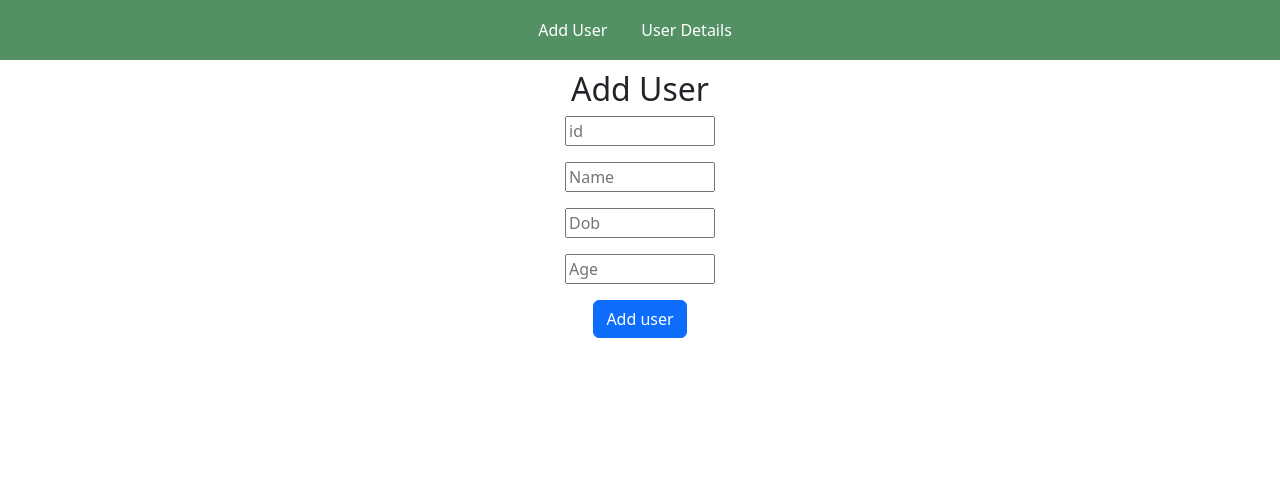
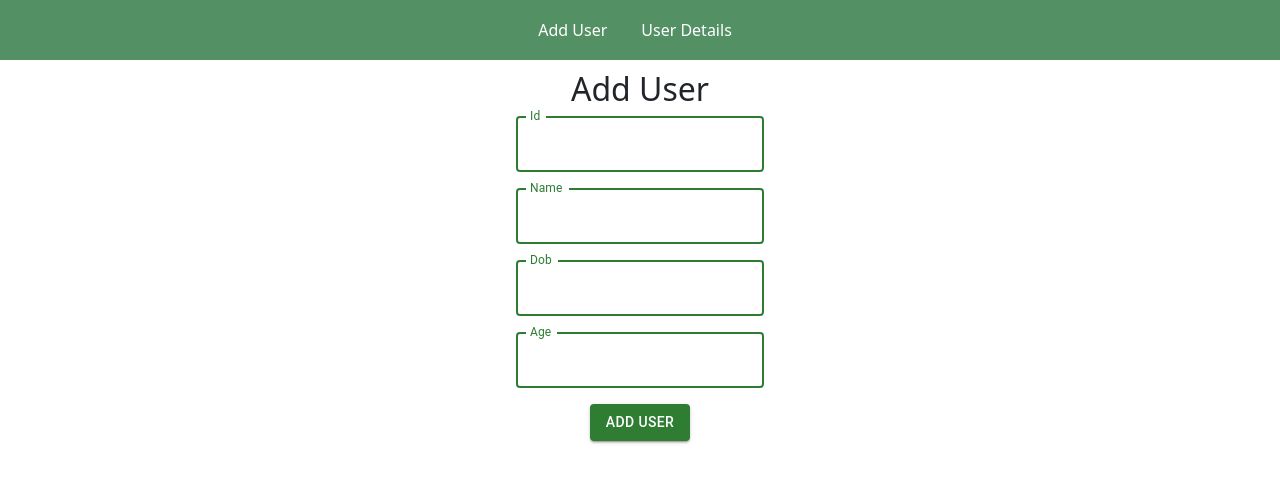
Before and after one commit to Imran0M/main-crud, a React (Create React App) app: page /add/user in a window 1280 px wide. Shown: the top 482 px of the page. Built offline with nearby package versions, Linux system fonts and the light colour scheme; no server answers.

Commit message:
ui update

```diff
--- a/package.json
+++ b/package.json
@@ -3,6 +3,9 @@
   "version": "0.1.0",
   "private": true,
   "dependencies": {
+    "@emotion/react": "^11.10.6",
+    "@emotion/styled": "^11.10.6",
+    "@mui/material": "^5.11.16",
     "@testing-library/jest-dom": "^5.16.5",
     "@testing-library/react": "^13.4.0",
     "@testing-library/user-event": "^13.5.0",
--- a/src/App.css
+++ b/src/App.css
@@ -45,6 +45,11 @@
   align-items: center;
   gap: 1rem;
 }
-input{
-  width: 150px;
+
+.adduser{
+  background-color: #539165;
+  color: white;
+  padding: 10px;
+  border: none;
+  border-radius: 6px;
 }
--- a/src/Components/AddUser.js
+++ b/src/Components/AddUser.js
@@ -1,35 +1,36 @@
 import React, { useState } from 'react'
-import { Button } from 'react-bootstrap'
 import { useHistory } from 'react-router-dom'
 import Base from './Base'
 import { AppCont } from './AppProvider'
+import TextField from '@mui/material/TextField';
+import Button from '@mui/material/Button';
 
-function AddUser(){
-  const {user , setUser}=AppCont()
+function AddUser() {
+  const { user, setUser } = AppCont()
 
   const history = useHistory()
-  const[ id, setId]=useState('')
-  const [name , setName]=useState('')
-  const [dob , setDob]= useState('')
-  const [age , setAge]=useState('')
-  const adding=async()=>{
-    const newUser={
+  const [id, setId] = useState('')
+  const [name, setName] = useState('')
+  const [dob, setDob] = useState('')
+  const [age, setAge] = useState('')
+  const adding = async () => {
+    const newUser = {
       id,
       name,
       dob,
       age
     }
     try {
-    const response = await fetch("https://6421c7e934d6cd4ebd7bbdbe.mockapi.io/common",{
-      method:"POST",
+      const response = await fetch("https://6421c7e934d6cd4ebd7bbdbe.mockapi.io/common", {
+        method: "POST",
         body: JSON.stringify(newUser),
-      headers:{
-        "Content-Type":"application/json"
+        headers: {
+          "Content-Type": "application/json"
         }
       })
       const data = await response.json()
       console.log(data)
-    setUser ([...user, data])
+      setUser([...user, data])
       history.push('/')
     } catch (error) {
       console.log("data notfound")
@@ -40,22 +41,22 @@ function AddUser(){
   return (
     <Base tittle="Add User">
       <div className="adduser-style container">
-        <input placeholder="id"
+
+        <TextField label="Id" color="success" focused
           value={id}
-        onChange={(event)=>setId(event.target.value)}/>
-      <input
-      placeholder="Name"
+          onChange={(event) => setId(event.target.value)} />
+
+        <TextField label="Name" color="success" focused
           value={name}
-      onChange={(event)=>setName(event.target.value)}
-      />
-      <input placeholder="Dob"
+          onChange={(event) => setName(event.target.value)} />
+        <TextField label="Dob" color="success" focused
           value={dob}
-      onChange={(event)=>setDob(event.target.value)}/>
-      <input placeholder="Age"
+          onChange={(event) => setDob(event.target.value)} />
+        <TextField label="Age" color="success" focused
           value={age}
-      onChange={(event)=>setAge(event.target.value)}
-      />
-      <Button className="adduser" onClick={adding} varient="dark">Add user</Button>
+          onChange={(event) => setAge(event.target.value)} />
+        <Button  variant="contained" color="success" onClick={adding} >Add user</Button>
+
       </div>
     </Base>
   )
--- a/src/Components/EditUser.js
+++ b/src/Components/EditUser.js
@@ -1,8 +1,9 @@
 import React, { useEffect, useState } from 'react'
-import { Button } from 'react-bootstrap'
 import { useHistory, useParams } from 'react-router-dom'
 import Base from './Base'
 import { AppCont } from './AppProvider'
+import TextField from '@mui/material/TextField';
+import Button from '@mui/material/Button';
 
 function EditUser() {
   const {user, setUser}=AppCont()
@@ -55,22 +56,23 @@ function EditUser() {
   return (
     <Base tittle="Edit user">
          <div className="adduser-style container">
-          <input placeholder="id"
+         <TextField label="Id" color="success" focused
           value={id}
-          onChange={(event)=>setIdx(event.target.value)}/>
-      <input
-      placeholder="Name"
-      value={name}
-      onChange={(event)=>setName(event.target.value)}
-      />
-      <input placeholder="Dob"
-      value={dob}
-      onChange={(event)=>setDob(event.target.value)}/>
-      <input placeholder="Age"
-      value={age}
-      onChange={(event)=>setAge(event.target.value)}
-      />
-      <Button onClick={updateUser}className="adduser"  varient="dark">Update user</Button>
+          onChange={(event) => setIdx(event.target.value)} />
+
+        <TextField label="Name" color="success" focused
+          value={name}
+          onChange={(event) => setName(event.target.value)} />
+        <TextField label="Dob" color="success" focused
+          value={dob}
+          onChange={(event) => setDob(event.target.value)} />
+        <TextField label="Age" color="success" focused
+          value={age}
+          onChange={(event) => setAge(event.target.value)} />
+      {/* <button className=""  >Update user</button> */}
+      <Button onClick={updateUser} variant="contained" color="success">
+ Update
+</Button>
       </div>
     </Base>
   )
```
Also changed, not shown: 1 other file (tests, documents, lock files or other folders). Lines whose indentation alone changed are shown as unchanged.
